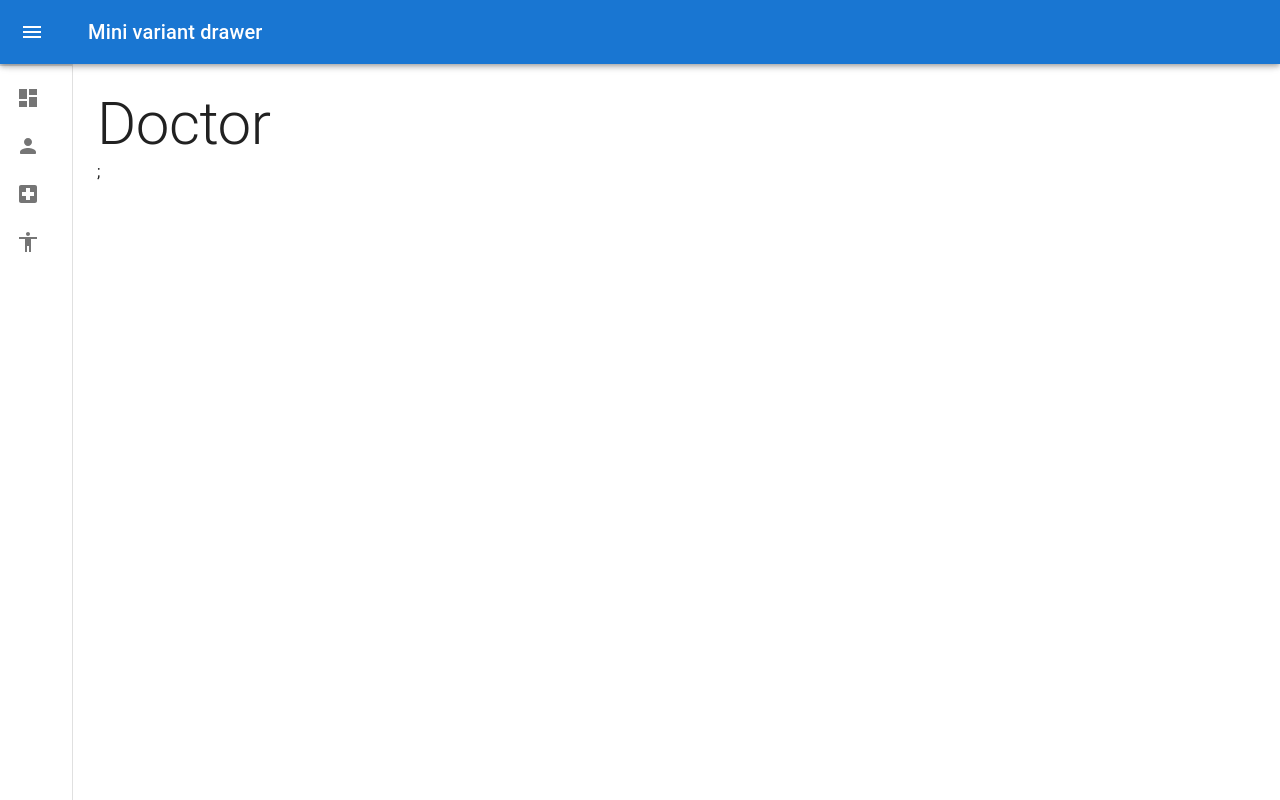
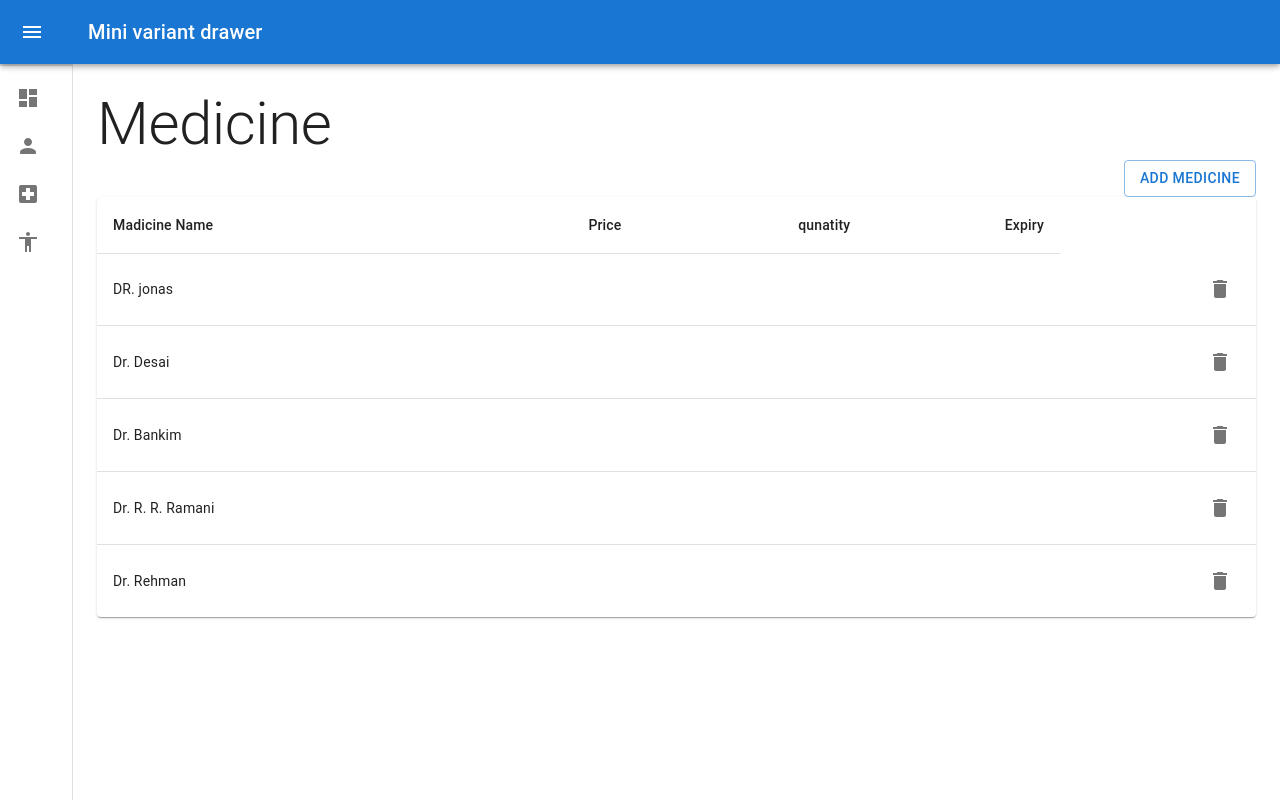
Before and after one commit to RADHIKAKACHHADIYA/adminpanel, a React (Create React App) app: page /doctor in a window 1280 px wide. Built offline with nearby package versions, Linux system fonts and the light colour scheme.

Commit message:
doctor_undone

```diff
--- a/src/Containers/Doctor/Doctor.js
+++ b/src/Containers/Doctor/Doctor.js
@@ -1,15 +1,159 @@
-import React from 'react';
+import React, { useEffect, useState } from 'react';
 import Box from '@mui/material/Box';
 import { Typography } from '@mui/material';
+import Table from '@mui/material/Table';
+import TableBody from '@mui/material/TableBody';
+import TableCell from '@mui/material/TableCell';
+import TableContainer from '@mui/material/TableContainer';
+import TableHead from '@mui/material/TableHead';
+import TableRow from '@mui/material/TableRow';
+import Paper from '@mui/material/Paper';
+import { Button } from '@mui/material';
+import addDoctor from './addDoctor';
+import IconButton from '@mui/material/IconButton';
+import DeleteIcon from '@mui/icons-material/Delete';
+import Dialog from '@mui/material/Dialog';
+import DialogActions from '@mui/material/DialogActions';
+import DialogTitle from '@mui/material/DialogTitle';
+import { useSnackbar } from 'notistack';
 
+const drData = [
+    {
+        id: 101,
+        name: 'DR. jonas'
+    },
+    {
+        id: 102,
+        name: 'Dr. Desai'
+    },
+    {
+        id: 103,
+        name: 'Dr. Bankim'
+    },
+    {
+        id: 104,
+        name: 'Dr. R. R. Ramani'
+    },
+    {
+        id: 105,
+        name: 'Dr. Rehman'
+    },
+]
 function Doctor(props) {
+    const [open, setOpen] = useState(false);
+    const [dopen, setdOpen] = useState(false);
+    const [data, setData] = useState([]);
+    const [id, setId] = useState();
+
+    useEffect(
+        () => {
+            loadData()
+
+        },
+        [])
+    const loadData = () => {
+        let localdata = JSON.parse(localStorage.getItem("medicine"))
+        if (localdata === null) {
+            localdata = drData
+            localStorage.setItem("medicine", JSON.stringify(drData))
+        } else {
+            localdata = localdata
+        }
+        setData(localdata)
+    }
+
+    const handledelete = () => {
+        // console.log("handledelete")
+        let localdata = JSON.parse(localStorage.getItem("medicine"))
+
+        let filterData = localdata.filter((l) => l.id !== id)
+        localStorage.setItem("medicine", JSON.stringify(filterData))
+
+        setdOpen(filterData)
+        setData(filterData)
+        handleClose();
+        enqueueSnackbar('Succesfully Deleted' ,
+        {
+            variant: 'success',
+            anchorOrigin: {
+                vertical: 'top',
+                horizontal: 'right',
+            },
+        });
+    }
+
+    const { enqueueSnackbar, closeSnackbar } = useSnackbar();
+    const handleClickOpen = () => {
+        setOpen(true);
+    };
+
+    const handleClose = () => {
+        setOpen(false);
+        setdOpen(false);
+    };
+
     return (
         <div>
-            <Box>
                 <Typography variant="h2" >
-                    Doctor
-                </Typography>;
-            </Box>
+                    Medicine
+                </Typography>
+                <Box sx={{
+                    float: 'right'
+                }}>
+                    <Button variant="outlined" onClick={handleClickOpen}>
+                        Add Medicine
+                    </Button>
+                </Box>
+
+                <addDoctor openprops={open} handleClose={handleClose} loadData={loadData} />
+                <TableContainer component={Paper}>
+                    <Table sx={{ minWidth: 650 }} aria-label="simple table">
+                        <TableHead>
+                            <TableRow>
+                                <TableCell>Madicine Name</TableCell>
+                                <TableCell align="right">Price</TableCell>
+                                <TableCell align="right">qunatity</TableCell>
+                                <TableCell align="right">Expiry</TableCell>
+                            </TableRow>
+                        </TableHead>
+                        <TableBody>
+                            {data.map((row) => (
+                                <TableRow
+                                    key={row.name}
+                                    sx={{ '&:last-child td, &:last-child th': { border: 0 } }}
+                                >
+                                    <TableCell component="th" scope="row">
+                                        {row.name}
+                                    </TableCell>
+                                    <TableCell align="right">{row.price}</TableCell>
+                                    <TableCell align="right">{row.qunatity}</TableCell>
+                                    <TableCell align="right">{row.expiry}</TableCell>
+                                    <TableCell align="right">
+                                        <IconButton aria-label="delete" onClick={() => {setdOpen(true) ; setId(row.id)}}>
+                                            <DeleteIcon />
+                                        </IconButton>
+                                    </TableCell>
+                                </TableRow>
+                            ))}
+                        </TableBody>
+                    </Table>
+                </TableContainer>
+                <Dialog
+                    open={dopen}
+                    onClose={handleClose}
+                    aria-labelledby="alert-dialog-title"
+                    aria-describedby="alert-dialog-description"
+                >
+                    <DialogTitle id="alert-dialog-title">
+                        {"Are you sure want to delete?"}
+                    </DialogTitle>
+                    <DialogActions>
+                        <Button onClick={handleClose}>No</Button>
+                        <Button onClick={handledelete} autoFocus>
+                            Yes
+                        </Button>
+                    </DialogActions>
+                </Dialog>
         </div>
     );
 }
--- /dev/null
+++ b/src/Containers/Doctor/addDoctor.js
@@ -0,0 +1,82 @@
+import React from 'react';
+import * as yup from 'yup';
+import { Button } from '@mui/material';
+import TextField from '@mui/material/TextField';
+import Dialog from '@mui/material/Dialog';
+import DialogActions from '@mui/material/DialogActions';
+import DialogContent from '@mui/material/DialogContent';
+import DialogContentText from '@mui/material/DialogContentText';
+import DialogTitle from '@mui/material/DialogTitle';
+import { Form, FormikProvider, useFormik } from "formik";
+
+function addDoctor({ openprops, handleClose, loadData }) {
+
+    const handleAdd = (values) => {
+        let localdata = JSON.parse(localStorage.getItem("medicine"))
+        let data = {...values , "id" : Math.floor(Math.random() * 100) + 1}
+        if (localdata === null) {
+            localStorage.setItem("medicine", JSON.stringify([data]))
+        } else {
+            localdata.push(data)
+            localStorage.setItem("medicine", JSON.stringify(localdata))
+        }
+
+        handleClose()
+        loadData()
+    };
+    let AddSchema = {
+        name: yup.string()
+            .required("Name is must be requrired"),
+    };
+
+    let schema = yup.object().shape(AddSchema)
+
+    const formik = useFormik({
+        initialValues: {
+            name: "",
+        },
+        validationSchema: schema,
+        onSubmit: (values) => {
+            handleAdd(values)
+        }
+    });
+
+    const { handleSubmit, errors, touched, getFieldProps } = formik;
+
+    return (
+        <div>
+
+            <Dialog open={openprops} onClose={handleClose}>
+                <FormikProvider value={formik}>
+                    <Form onSubmit={handleSubmit}>
+                        <DialogTitle>Add Medicine</DialogTitle>
+                        <DialogContent>
+                            <DialogContentText>
+                                local storage
+                            </DialogContentText>
+                            <TextField
+                                margin="dense"
+                                id="name"
+                                label="Medicine Name"
+                                type="text"
+                                fullWidth
+                                variant="standard"
+                                {...getFieldProps("name")}
+                                error={Boolean(errors.name && touched.name)}
+                                helperText={(errors.name && touched.name) && errors.name}
+                            />
+
+                        </DialogContent>
+                        <DialogActions>
+                            <Button onClick={handleClose}>Cancel</Button>
+                            <Button type="submit">Submit</Button>
+                        </DialogActions>
+                    </Form>
+                </FormikProvider>
+            </Dialog>
+
+        </div>
+    );
+}
+
+export default addDoctor;
--- a/src/Containers/Medicine/Medicine.js
+++ b/src/Containers/Medicine/Medicine.js
@@ -78,7 +78,7 @@ function Medicine(props) {
     }
 
     const handledelete = () => {
-        console.log("handledelete")
+        // console.log("handledelete")
         let localdata = JSON.parse(localStorage.getItem("medicine"))
 
         let filterData = localdata.filter((l) => l.id !== id)
```
Also changed, not shown: src/Containers/Patients/AddPatient.js (added, +11 -0 lines).
